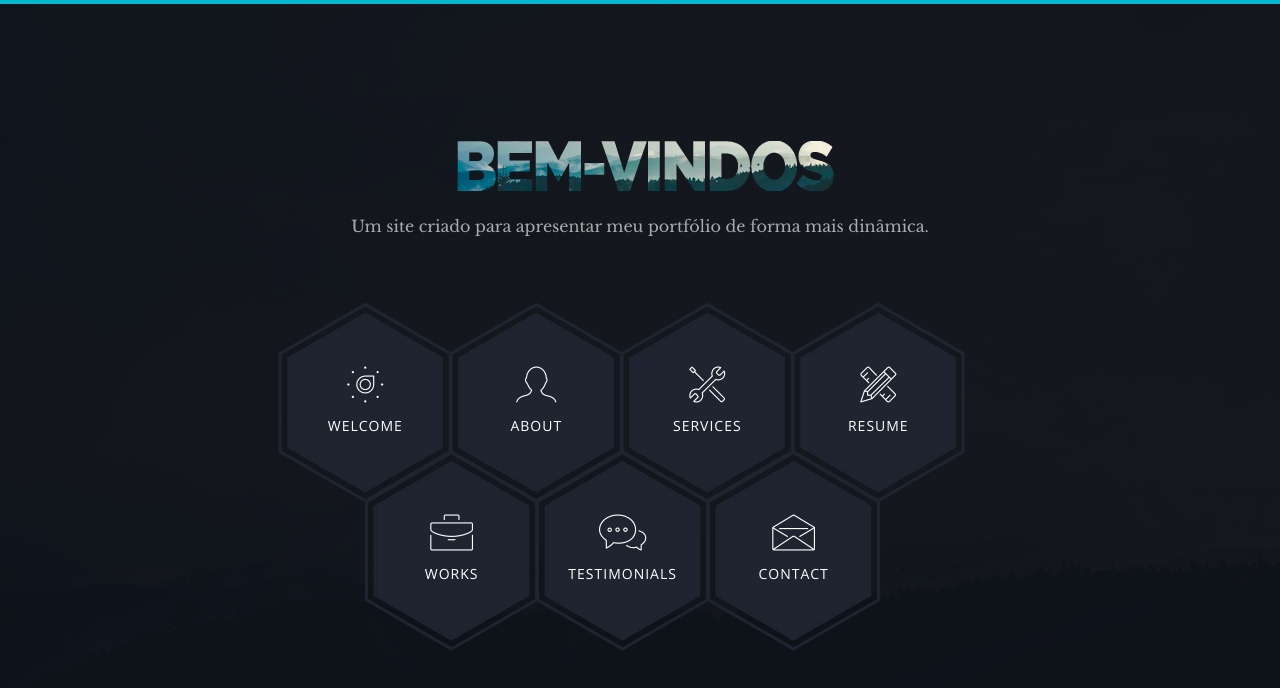
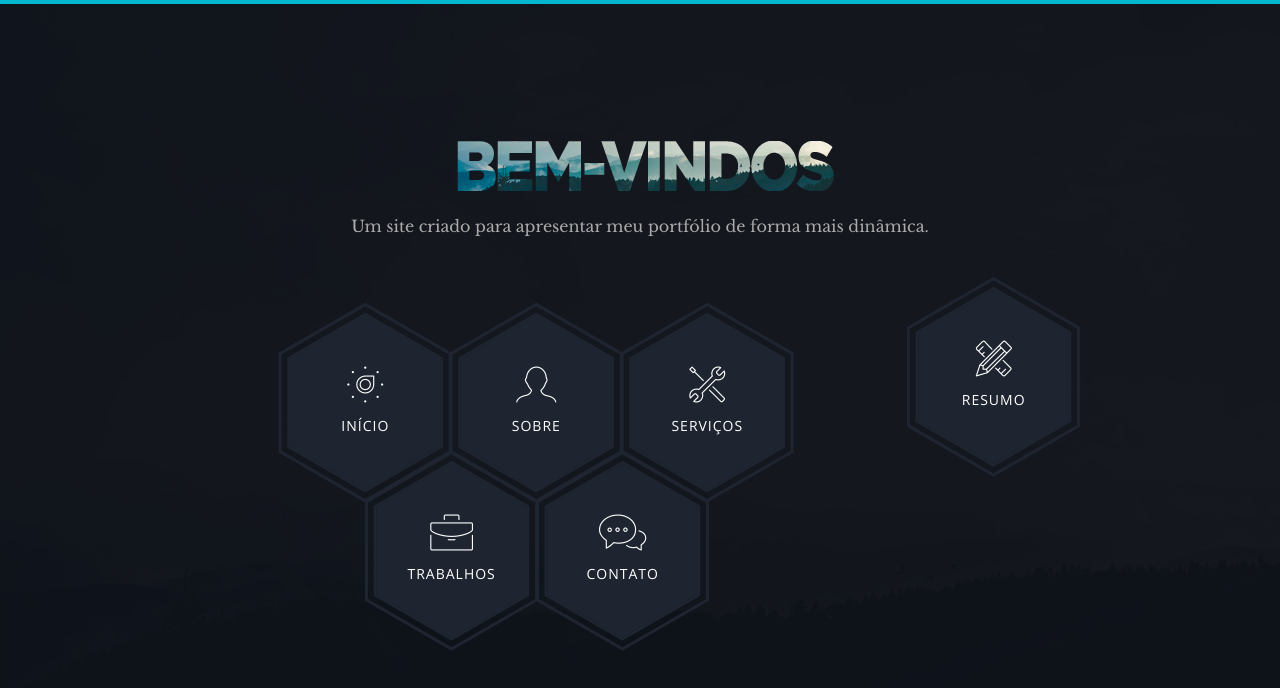
Before and after one commit to P3droCYB/Portf-lio, a website: page index.html in a window 1280 px wide. Drawn offline with nearby package versions, Linux system fonts and the light colour scheme; files whose address does not match are found by name.

Commit message:
Update index.html

```diff
--- a/index.html
+++ b/index.html
@@ -64,7 +64,7 @@
                                                 <span class="icon">
                                                     <i class="tf-dial"></i>
                                                 </span>
-                                                <span class="title">Welcome</span>
+                                                <span class="title">Início</span>
                                             </span>
                                             <svg viewbox="0 0 173.20508075688772 200" height="200" width="174" version="1.1" xmlns="http://www.w3.org/2000/svg"><path d="M86.60254037844386 0L173.20508075688772 50L173.20508075688772 150L86.60254037844386 200L0 150L0 50Z" fill="#1e2530"></path></svg>
                                         </a>
@@ -85,7 +85,7 @@
                                                 <span class="icon">
                                                     <i class="tf-profile-male"></i>
                                                 </span>
-                                                <span class="title">About</span>
+                                                <span class="title">Sobre</span>
                                             </span>
                                             <svg viewbox="0 0 173.20508075688772 200" height="200" width="174" version="1.1" xmlns="http://www.w3.org/2000/svg"><path d="M86.60254037844386 0L173.20508075688772 50L173.20508075688772 150L86.60254037844386 200L0 150L0 50Z" fill="#1e2530"></path></svg>
                                         </a>
@@ -106,7 +106,7 @@
                                                 <span class="icon">
                                                     <i class="tf-tools-2"></i>
                                                 </span>
-                                                <span class="title">Services</span>
+                                                <span class="title">Serviços</span>
                                             </span>
                                             <svg viewbox="0 0 173.20508075688772 200" height="200" width="174" version="1.1" xmlns="http://www.w3.org/2000/svg"><path d="M86.60254037844386 0L173.20508075688772 50L173.20508075688772 150L86.60254037844386 200L0 150L0 50Z" fill="#1e2530"></path></svg>
                                         </a>
@@ -127,7 +127,7 @@
                                                 <span class="icon">
                                                     <i class="tf-tools"></i>
                                                 </span>
-                                                <span class="title">Resume</span>
+                                                <span class="title">Resumo</span>
                                             </span>
                                             <svg viewbox="0 0 173.20508075688772 200" height="200" width="174" version="1.1" xmlns="http://www.w3.org/2000/svg"><path d="M86.60254037844386 0L173.20508075688772 50L173.20508075688772 150L86.60254037844386 200L0 150L0 50Z" fill="#1e2530"></path></svg>
                                         </a>
@@ -148,7 +148,7 @@
                                                 <span class="icon">
                                                     <i class="tf-briefcase2"></i>
                                                 </span>
-                                                <span class="title">Works</span>
+                                                <span class="title">Trabalhos</span>
                                             </span>
                                             <svg viewbox="0 0 173.20508075688772 200" height="200" width="174" version="1.1" xmlns="http://www.w3.org/2000/svg"><path d="M86.60254037844386 0L173.20508075688772 50L173.20508075688772 150L86.60254037844386 200L0 150L0 50Z" fill="#1e2530"></path></svg>
                                         </a>
@@ -169,28 +169,7 @@
                                                 <span class="icon">
                                                     <i class="tf-chat"></i>
                                                 </span>
-                                                <span class="title">Testimonials</span>
-                                            </span>
-                                            <svg viewbox="0 0 173.20508075688772 200" height="200" width="174" version="1.1" xmlns="http://www.w3.org/2000/svg"><path d="M86.60254037844386 0L173.20508075688772 50L173.20508075688772 150L86.60254037844386 200L0 150L0 50Z" fill="#1e2530"></path></svg>
-                                        </a>
-                                    </div>
-                                    <div class="hexagon-item">
-                                        <div class="hex-item">
-                                            <div></div>
-                                            <div></div>
-                                            <div></div>
-                                        </div>
-                                        <div class="hex-item">
-                                            <div></div>
-                                            <div></div>
-                                            <div></div>
-                                        </div>
-                                        <a href="contact.html" class="hex-content">
-                                            <span class="hex-content-inner">
-                                                <span class="icon">
-                                                    <i class="tf-envelope2"></i>
-                                                </span>
-                                                <span class="title">Contact</span>
+                                                <span class="title">Contato</span>
                                             </span>
                                             <svg viewbox="0 0 173.20508075688772 200" height="200" width="174" version="1.1" xmlns="http://www.w3.org/2000/svg"><path d="M86.60254037844386 0L173.20508075688772 50L173.20508075688772 150L86.60254037844386 200L0 150L0 50Z" fill="#1e2530"></path></svg>
                                         </a>
```
